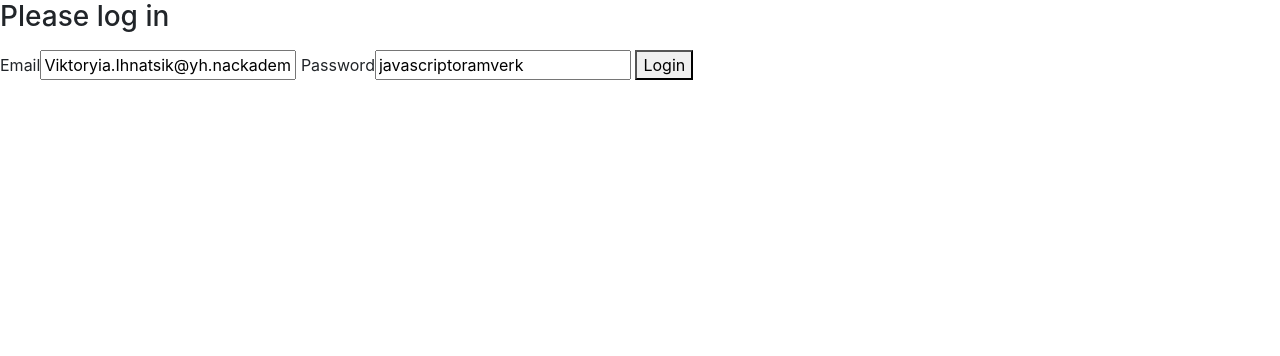
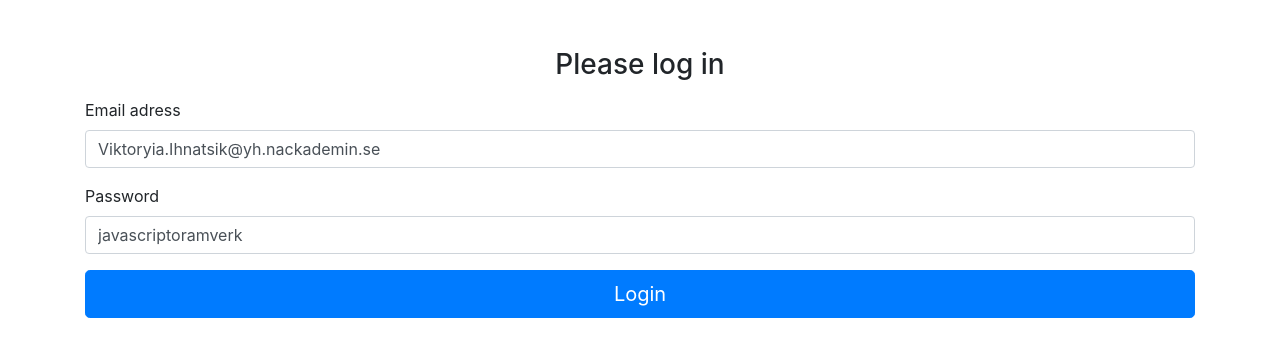
Before and after one commit to ViktoriaIhnatsik/Kundgenerator, a React (Create React App) app: page / in a window 1280 px wide. Shown: the top 356 px of the page. Built offline with nearby package versions, Linux system fonts and the light colour scheme.

Commit message:
Add style to login form

```diff
--- a/src/pages/LoginPage.jsx
+++ b/src/pages/LoginPage.jsx
@@ -46,14 +46,21 @@ export default function LoginPage() {
   }
 
   return (
-    <div>
+    <div className="container">
       <form onSubmit={handleOnSubmit}>
-        <h1 class="h3 mb-3 fw-normal">Please log in</h1>
-        <label>Email</label>
-        <input name="email" value={formData.email} onChange={handleOnChange} /> {/* onChange -> anropa funct*/}
-        <label>Password</label>
-        <input name="password" value={formData.password} onChange={handleOnChange} /> {/*ger name för att ha koll vad är det*/ }
-        <button type="submit"> Login </button>
+        <div className="mb-3 mt-5 ">
+        <h1 className="h3 mb-3 fw-normal text-center">Please log in</h1>
+
+        <label className="form-label">Email adress</label>
+        <input className="form-control" name="email" value={formData.email} onChange={handleOnChange} /> {/* onChange -> anropa funct*/}
+        </div>
+
+        <div className="mb-3">
+        <label className="form-label">Password</label>
+        <input className="form-control" name="password" value={formData.password} onChange={handleOnChange} /> {/*ger name för att ha koll vad är det*/ }
+        </div>
+
+        <button type="submit" className="w-100 btn btn-lg btn-primary"> Login </button>
       </form>
     </div>
   )
```
Also changed, not shown: 1 other file (tests, documents, lock files or other folders).
